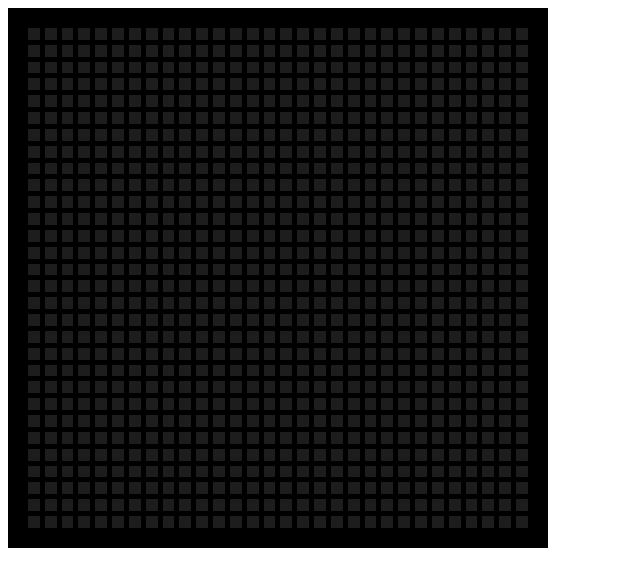
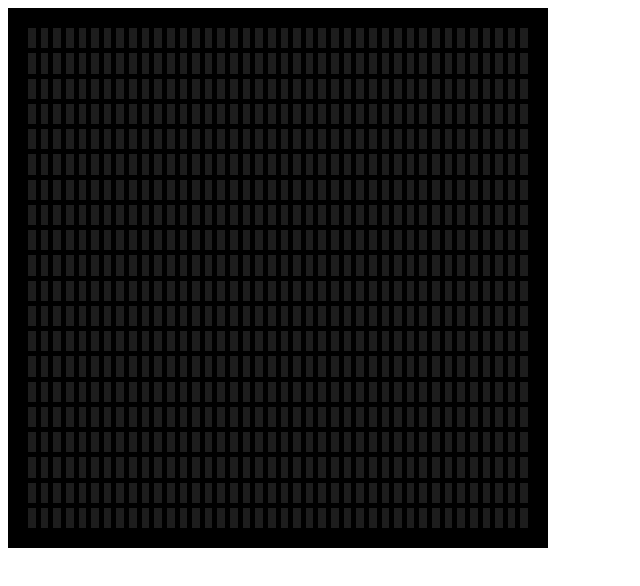
Before and after one commit to acciojob/Color-board-kireetikotturu, a website: page main.html in a window 1280 px wide. Shown: the whole page, without its empty margins (0-640 px from the left). Drawn offline with Linux system fonts and the light colour scheme.

Commit message:
created a submission

```diff
--- a/script.js
+++ b/script.js
@@ -2,7 +2,7 @@
 let box1 = document.querySelector(".box-1");
 	let cont = document.querySelector(".container");
 
-	for (let i = 0; i < 900; i++) {
+	for (let i = 0; i < 800; i++) {
 		let box = document.createElement("div");
 		box.classList.add("square");
 		cont.appendChild(box);
@@ -15,9 +15,5 @@
 			box.style.backgroundColor = `rgb(${r}, ${g}, ${b})`;
 		});
 
-		box.addEventListener("mouseleave", function () {
-			setTimeout(function () {
-				box.style.backgroundColor = "rgb(29, 29, 29)";
-			}, 1000);
-		});
+
 	}
--- a/styles.css
+++ b/styles.css
@@ -4,8 +4,8 @@
   height: 500px;
   width: 500px;
   display: grid;
-  grid-template-columns: repeat(30, 1fr);
-  grid-template-rows: repeat(30, 1fr);
+  grid-template-columns: repeat(40, 1fr);
+  grid-template-rows: repeat(20, 1fr);
   padding:20px;
   gap: 5px;
 }
```
